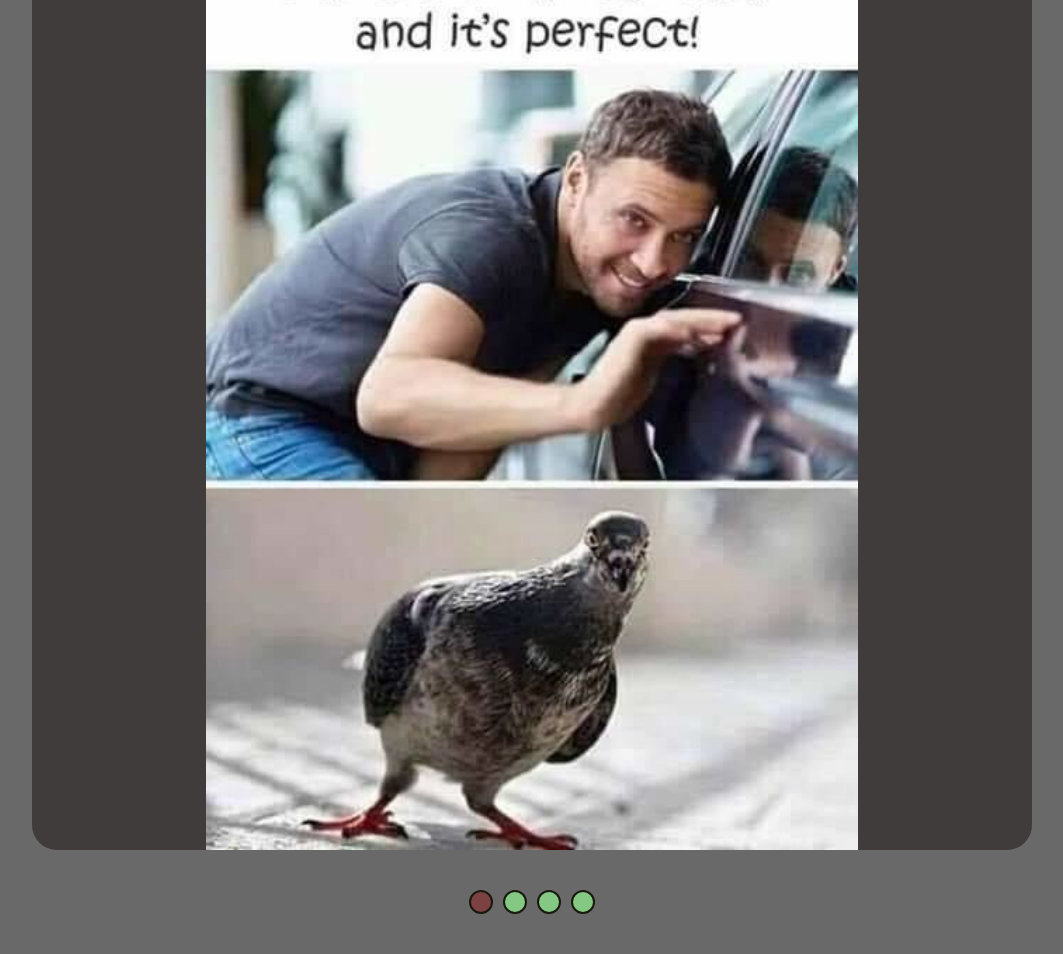
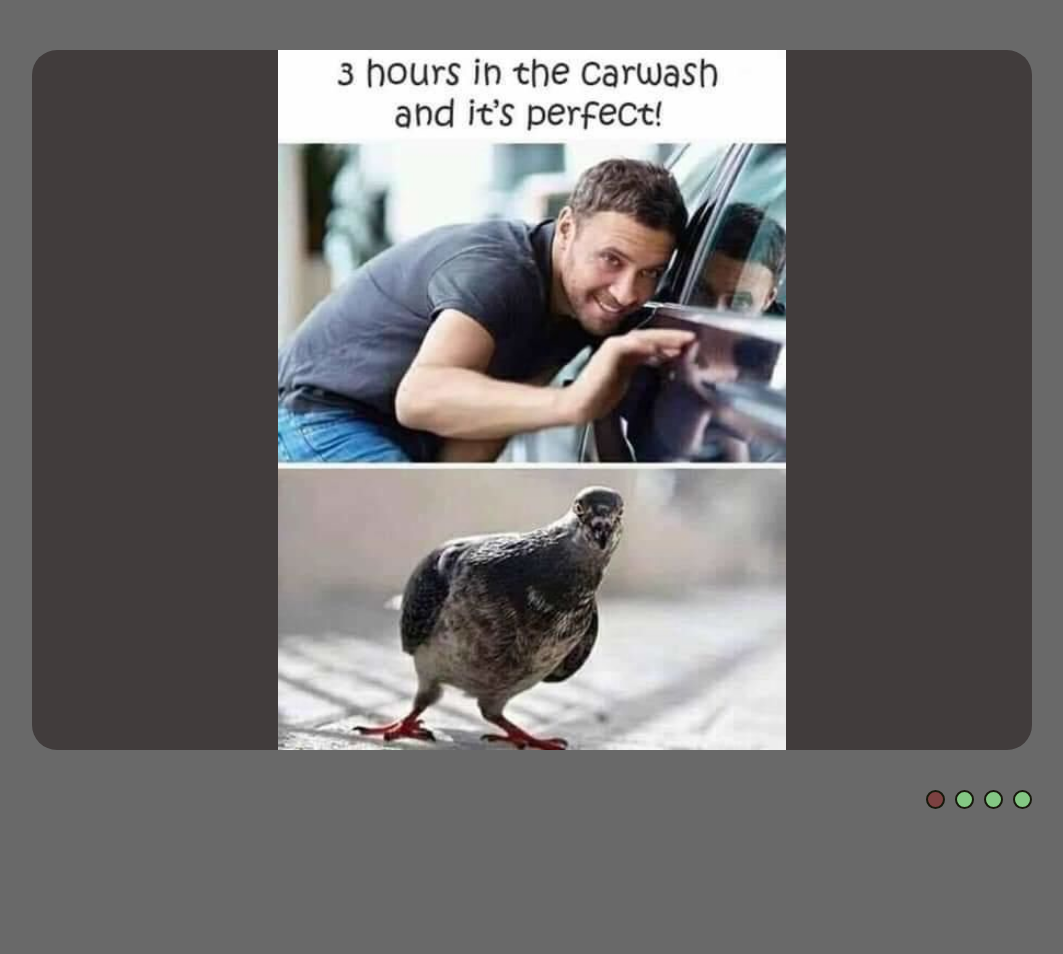
Before and after one commit to sinZiF/cssMemSlider, a plain HTML site: page cssMemSlider/index.html in a window 1280 px wide. Shown: the whole page, without its empty margins (108-1171 px from the left). After the commit the page ends 849 px from the top, so only its background shows below. Drawn offline with Linux system fonts and the light colour scheme.

Commit message:
fix: correct view slider

```diff
--- a/cssMemSlider/assets/styles/css/main.css
+++ b/cssMemSlider/assets/styles/css/main.css
@@ -13,7 +13,7 @@ body {
     top: 50%;
     left: 50%;
     transform: translate(-50%, -50%);
-    height: 900px;
+    height: 700px;
     width: 1000px;
 }
 .slide {
@@ -35,6 +35,23 @@ body {
     background-color: rgb(65, 60, 60);
     border-radius: 25px;
 }
+.active-slide {
+    animation: slide-img 1s ease-in;
+}
+@keyframes slide-img{
+    0% {
+        opacity: .1;
+    }
+    50% {
+        opacity: .5;
+    }
+    80% {
+        opacity: .8;
+    }
+    100% {
+        opacity: 1;
+    }
+}
 .mem:first-child {
     display: block;
 }
@@ -42,8 +59,8 @@ body {
 /* btns */
 .slide-buttons {
     cursor: pointer;
-    width: 20px;
-    height: 20px;
+    width: 15px;
+    height: 15px;
     border: 2px solid rgb(24, 26, 13);
     border-radius: 25px;
     background-color: rgb(132, 200, 132);
@@ -62,3 +79,7 @@ body {
 .active-btn {
     background-color: rgb(124, 65, 65);
 }
+.wrapper-bottom {
+    display: flex;
+    justify-content: space-between;
+}
--- a/cssMemSlider/index.html
+++ b/cssMemSlider/index.html
@@ -13,10 +13,13 @@
             <div class="slider-group">
                 <div class="slide"></div>
             </div>
-            <div class="buttons"></div>
-        </div>
-        <div class="text-viewer">
-            <p class="text-mem"></p>
+            <div class="wrapper-bottom">
+                <div class="text-viewer">
+                    <p class="text-mem"></p>
+                </div>
+                <div class="buttons"></div>
+
+            </div>
         </div>
     </header>
 
```
